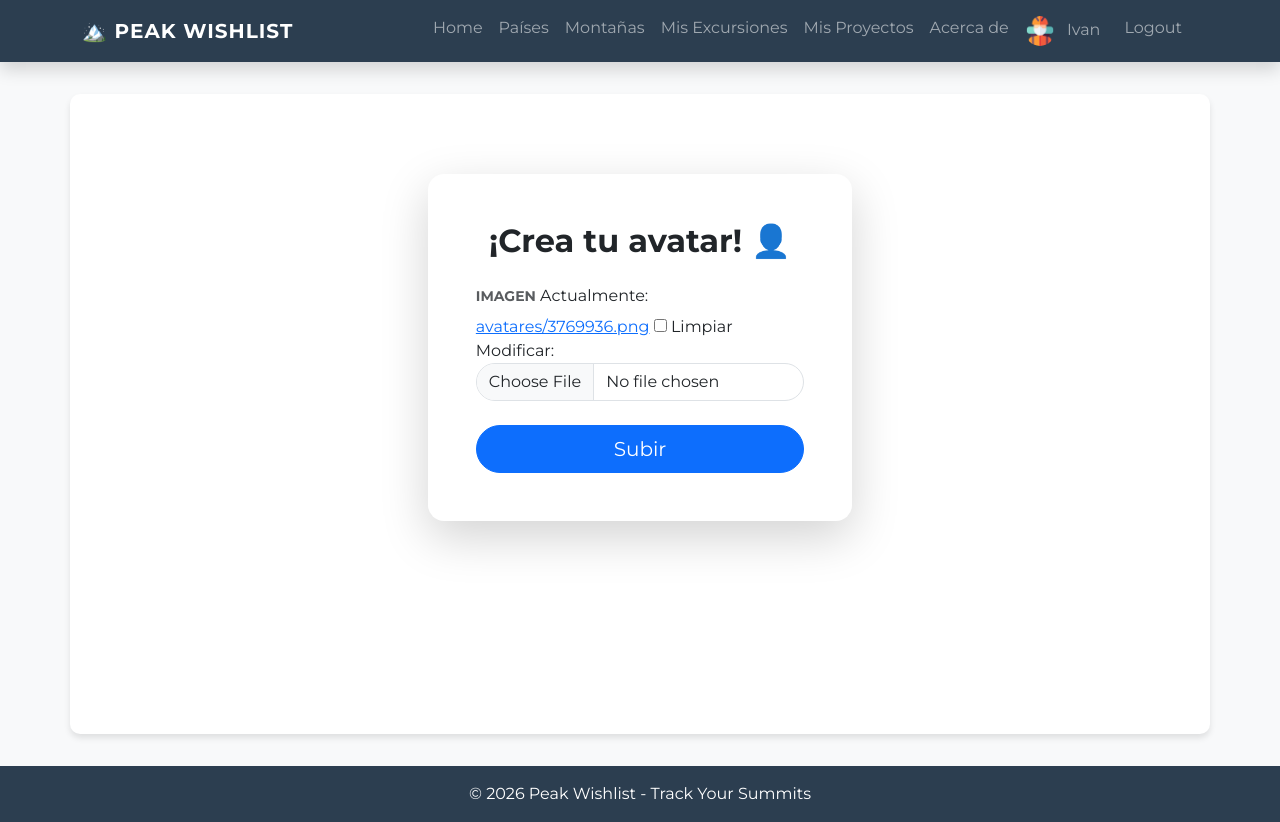
After one commit to ivancho15/peak_wishlist, a Django app: page /profile/avatar/ in a window 1280 px wide. The commit adds this page. Run offline with Django 5.2, Linux system fonts and the light colour scheme; a user stored in the database is signed in; data comes from the database, SQL or seed files in the repository; both versions use the stored data as it was after the commit; some libraries are stand-ins or nearby versions.

Commit message:
implementaciond e avatar

```diff
--- a/pyproject.toml
+++ b/pyproject.toml
@@ -8,4 +8,5 @@ dependencies = [
     "django>=6.0.4",
     "django-money>=3.6.0",
     "django-phonenumber-field[phonenumbers]>=8.4.0",
+    "pillow>=12.2.0",
 ]
--- a/src/config/settings.py
+++ b/src/config/settings.py
@@ -11,6 +11,8 @@ https://docs.djangoproject.com/en/6.0/ref/settings/
 """
 
 from pathlib import Path
+import os
+
 
 # Build paths inside the project like this: BASE_DIR / 'subdir'.
 BASE_DIR = Path(__file__).resolve().parent.parent
@@ -127,3 +129,7 @@ STATIC_URL = 'static/'
 LOGIN_REDIRECT_URL = 'peak_wishlist:index'
 LOGOUT_REDIRECT_URL = 'peak_wishlist:logout'
 LOGIN_URL = 'peak_wishlist:login'
+
+
+MEDIA_URL = '/media/'
+MEDIA_ROOT = os.path.join(BASE_DIR, 'media')
--- a/src/peak_wishlist/forms.py
+++ b/src/peak_wishlist/forms.py
@@ -1,5 +1,5 @@
 from django import forms
-from peak_wishlist.models import Montana, Excursion, Refugio, Ruta, Parque, Proyecto
+from peak_wishlist.models import Montana, Excursion, Refugio, Ruta, Parque, Proyecto, Avatar
 from django.urls import reverse_lazy
 from django.core.exceptions import ValidationError
 from django.contrib.auth.models import User
@@ -255,3 +255,13 @@ class CustomLoginForm(AuthenticationForm):
     def __init__(self, *args, **kwargs):
         super().__init__(*args, **kwargs)
         dar_estilo(self)
+
+
+class AvatarForm(forms.ModelForm):
+    class Meta:
+        model = Avatar
+        fields = ['imagen']
+
+    def __init__(self, *args, **kwargs):
+        super().__init__(*args, **kwargs)
+        dar_estilo(self)
--- a/src/peak_wishlist/models.py
+++ b/src/peak_wishlist/models.py
@@ -244,3 +244,12 @@ class Excursion(models.Model):
     class Meta:
         verbose_name="Excursion"
         verbose_name_plural="Excursiones"
+
+
+# modelo de avatar
+class Avatar(models.Model):
+    user = models.OneToOneField(User, on_delete=models.CASCADE, related_name='avatar')
+    imagen = models.ImageField(upload_to='avatares', null=True, blank=True)
+
+    def __str__(self):
+        return f"{self.user.username} - {self.imagen}"
--- /dev/null
+++ b/src/peak_wishlist/templates/peak_wishlist/avatar.html
@@ -0,0 +1,35 @@
+{% extends 'peak_wishlist/base.html' %}
+
+{% block contenido %}
+<div class="container py-5">
+    <div class="row justify-content-center">
+        <div class="col-md-5">
+            <div class="card shadow-lg border-0 rounded-4">
+                <div class="card-body p-5">
+                    <h2 class="text-center fw-bold mb-4">¡Crea tu avatar! 👤</h2>
+
+                    <form method="post" enctype="multipart/form-data">
+                        {% csrf_token %}
+                        {% for field in form %}
+                            <div class="mb-3">
+                                <label class="form-label fw-bold small text-uppercase text-muted">{{ field.label }}</label>
+                                {{ field }}
+                                {% if field.errors %}
+                                    <div class="text-danger small">{{ field.errors }}</div>
+                                {% endif %}
+                            </div>
+                        {% endfor %}
+
+                        <div class="d-grid gap-2 mt-4">
+                            <button type="submit" class="btn btn-primary btn-lg rounded-pill">
+                                Subir
+                            </button>
+                        </div>
+                    </form>
+                    </div>
+                </div>
+            </div>
+        </div>
+    </div>
+</div>
+{% endblock contenido %}
--- a/src/peak_wishlist/templates/peak_wishlist/componentes/navbar.html
+++ b/src/peak_wishlist/templates/peak_wishlist/componentes/navbar.html
@@ -32,7 +32,11 @@
             </li>
             {% if user.is_authenticated %}
                 <li class="nav-item">
-                    <a class="nav-link" href="{% url 'peak_wishlist:profile' %}"> {% if user.first_name   %}
+                    <a class="nav-link" href="{% url 'peak_wishlist:profile' %}">
+                        {% if user.avatar.imagen %}
+                            <img src="{{ user.avatar.imagen.url }}" class="rounded-circle me-2" style="width: 30px; height: 30px; object-fit: cover;">
+                        {% endif %}
+                    {% if user.first_name   %}
                         {{ user.first_name }}
                     {% else %}
                         {{ user.username }} }}
--- a/src/peak_wishlist/urls.py
+++ b/src/peak_wishlist/urls.py
@@ -3,6 +3,8 @@ from django.views.generic import TemplateView
 from django.contrib.auth.views import LoginView, LogoutView
 from django.contrib.auth.decorators import login_not_required # type:ignore
 from peak_wishlist.forms import CustomLoginForm
+from django.conf import settings
+from django.conf.urls.static import static
 
 from peak_wishlist.views import (
     excursion,
@@ -102,9 +104,13 @@ urlpatterns = [
     path("logout/", LogoutView.as_view(template_name="peak_wishlist/logout.html"), name="logout"),
     path("register/", user.CustomRegisterView.as_view(), name="register"),
     path("profile/", user.Profile.as_view(), name="profile"),
+    path("profile/avatar/", user.upload_avatar, name="subir_avatar"),
     path(
         "acerca-de/",
         login_not_required(TemplateView.as_view(template_name="peak_wishlist/acerca_de.html")),
         name="acerca_de"
     ),
 ]
+
+if settings.DEBUG:
+    urlpatterns += static(settings.MEDIA_URL, document_root=settings.MEDIA_ROOT)
--- a/src/peak_wishlist/views/user.py
+++ b/src/peak_wishlist/views/user.py
@@ -3,10 +3,12 @@ from django.views.generic import (
     UpdateView,
 )
 from django.urls import reverse_lazy
-from peak_wishlist.forms import CustomUserCreationForm, UserProfileForm
+from peak_wishlist.forms import CustomUserCreationForm, UserProfileForm, AvatarForm
 from django.contrib.auth import get_user_model
 from django.utils.decorators import method_decorator
 from django.contrib.auth.decorators import login_not_required # type:ignore
+from django.shortcuts import render, redirect
+from peak_wishlist.models import Avatar
 
 
 @method_decorator(login_not_required, name='dispatch')
@@ -24,3 +26,18 @@ class Profile(UpdateView):
 
     def get_object(self):
         return self.request.user
+
+
+
+def upload_avatar(request):
+    avatar, created = Avatar.objects.get_or_create(user=request.user)
+
+    if request.method == 'POST':
+        form = AvatarForm(request.POST, request.FILES, instance=avatar)
+        if form.is_valid():
+            form.save()
+            return redirect('peak_wishlist:profile')
+    else:
+        form = AvatarForm(instance=avatar)
+
+    return render(request, 'peak_wishlist/avatar.html', {'form': form})
```
Also changed, not shown: src/peak_wishlist/templates/peak_wishlist/profile.html (+20 -1 lines), src/peak_wishlist/templates/peak_wishlist/usuario.html (deleted, +0 -12 lines), src/db.sqlite3, src/media/avatares/2590813-avatar-alpinista-vetor.jpg (added), src/media/avatares/3769936.png (added), src/peak_wishlist/migrations/0014_avatar.py (added), 1 other file.
